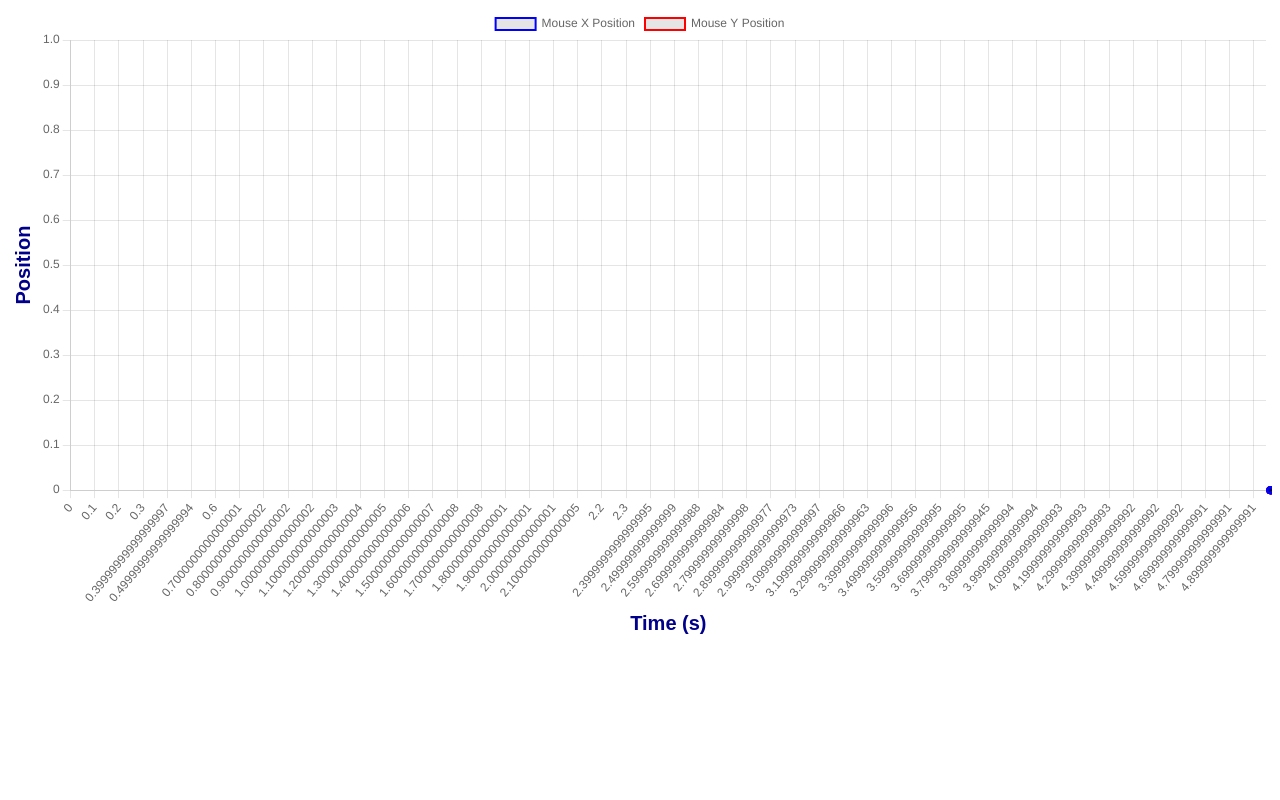
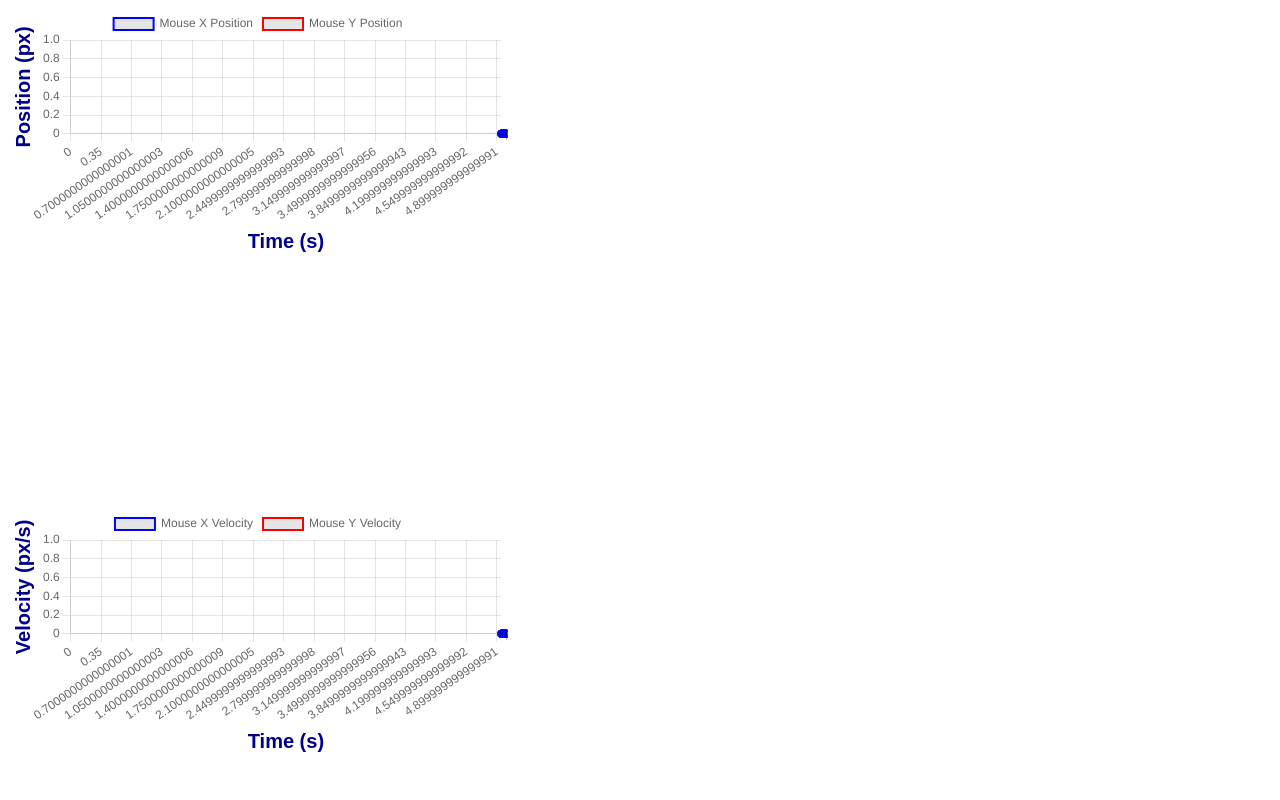
Before and after one commit to spooketti/ImageDestruction, a plain HTML site: page index.html in a window 1280 px wide. Shown: the top 800 px of the page. Drawn offline with nearby package versions, Linux system fonts and the light colour scheme; files that its build step writes are made by us from their sources; animation ran at ten frames a second.

Commit message:
position velocity and accel

```diff
--- a/index.html
+++ b/index.html
@@ -8,7 +8,16 @@
     <link rel="stylesheet" href="style.css">
   </head>
   <body>
-    <canvas id="myChart"></canvas>
+    <div style="width:500px; height:500px">
+    <canvas id="posChart"></canvas>
+  </div>
+  <div style="width:500px; height:500px">
+    <canvas id="velChart"></canvas>
+  </div>
+  <div style="width:500px; height:500px">
+    <canvas id="accChart"></canvas>
+  </div>
+
     <script src="https://cdn.jsdelivr.net/npm/chart.js"></script>
     <script src="static/js/init.js"></script>
     <script src="static/js/mouseTrack.js"> </script>
--- a/static/js/init.js
+++ b/static/js/init.js
@@ -1,10 +1,16 @@
-const ctx = document.getElementById('myChart').getContext("2d");
+const posCTX = document.getElementById('posChart').getContext("2d");
+const velCTX = document.getElementById('velChart').getContext("2d");
+const accCTX = document.getElementById('accChart').getContext("2d");
 
 let timeData = []
 let positionXData = [];
 let positionYData = [];
+let velocityXData = []
+let velocityYData = []
+let accelerationXData = []
+let accelerationYData = []
 
-let myLineChart = new Chart(ctx, {
+let posChart = new Chart(posCTX, {
 type: 'line',
 data: {
 labels: timeData,
@@ -44,7 +50,7 @@ scales: {
     y: {
         title: {
             display: true,
-            text: 'Position',
+            text: 'Position (px)',
             font: {
                 size: 20,
                 weight: 'bold',
@@ -61,3 +67,119 @@ scales: {
 }
 }
 });
+
+let velChart = new Chart(velCTX, {
+    type: 'line',
+    data: {
+    labels: timeData,
+    datasets: [
+        {
+            label: 'Mouse X Velocity',
+            data: velocityXData,
+            borderColor: 'blue',
+            borderWidth: 2,
+            fill: false,
+        },
+        {
+            label: 'Mouse Y Velocity',
+            data: velocityYData,
+            borderColor: 'red',
+            borderWidth: 2,
+            fill: false,
+        }
+    ]
+    },
+    options: {
+    responsive: true,
+    scales: {
+        x: {
+            title: {
+                display: true,
+                text: 'Time (s)',
+                font: {
+                    padding: 4,
+                    size: 20,
+                    weight: 'bold',
+                    family: 'Arial'
+                },
+                color: 'darkblue'
+            }
+        },
+        y: {
+            title: {
+                display: true,
+                text: 'Velocity (px/s)',
+                font: {
+                    size: 20,
+                    weight: 'bold',
+                    family: 'Arial'
+                },
+                color: 'darkblue'
+            },
+            beginAtZero: true,
+            scaleLabel: {
+                display: true,
+                labelString: 'Values',
+            }
+        }
+    }
+    }
+    });
+
+    let accChart = new Chart(accCTX, {
+        type: 'line',
+        data: {
+        labels: timeData,
+        datasets: [
+            {
+                label: 'Mouse X Acceleration',
+                data: accelerationXData,
+                borderColor: 'blue',
+                borderWidth: 2,
+                fill: false,
+            },
+            {
+                label: 'Mouse Y Acceleration',
+                data: accelerationYData,
+                borderColor: 'red',
+                borderWidth: 2,
+                fill: false,
+            }
+        ]
+        },
+        options: {
+        responsive: true,
+        scales: {
+            x: {
+                title: {
+                    display: true,
+                    text: 'Time (s)',
+                    font: {
+                        padding: 4,
+                        size: 20,
+                        weight: 'bold',
+                        family: 'Arial'
+                    },
+                    color: 'darkblue'
+                }
+            },
+            y: {
+                title: {
+                    display: true,
+                    text: 'Velocity (px/s^2)',
+                    font: {
+                        size: 20,
+                        weight: 'bold',
+                        family: 'Arial'
+                    },
+                    color: 'darkblue'
+                },
+                beginAtZero: true,
+                scaleLabel: {
+                    display: true,
+                    labelString: 'Values',
+                }
+            }
+        }
+        }
+        });
--- a/static/js/mouseTrack.js
+++ b/static/js/mouseTrack.js
@@ -14,6 +14,19 @@ function pushTime()
     timeData.push(lastInterval)
     positionXData.push(x)
     positionYData.push(y)
-    myLineChart.update();
-
+    velocityXData.push(
+        (positionXData[Math.floor(lastInterval*20)]-positionXData[Math.floor((lastInterval-0.05)*20)])/0.05
+    )
+    velocityYData.push(
+        (positionYData[Math.floor(lastInterval*20)]-positionYData[Math.floor((lastInterval-0.05)*20)])/0.05
+    )
+    accelerationXData.push(
+        (velocityXData[Math.floor(lastInterval*20)]-velocityXData[Math.floor((lastInterval-0.05)*20)])/0.05
+    )
+    accelerationYData.push(
+        (velocityYData[Math.floor(lastInterval*20)]-velocityYData[Math.floor((lastInterval-0.05)*20)])/0.05
+    )
+    posChart.update();
+    velChart.update()
+    accChart.update()
 }
```
